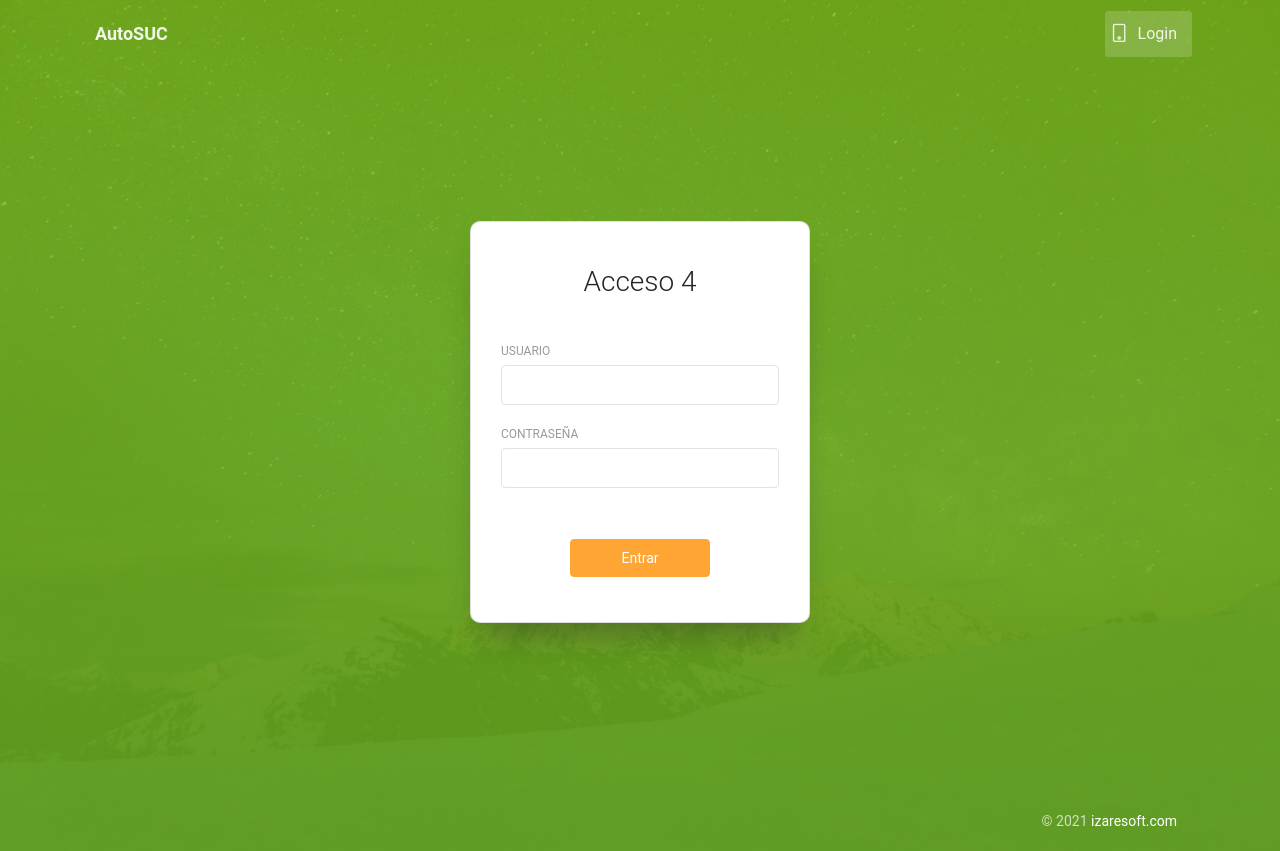
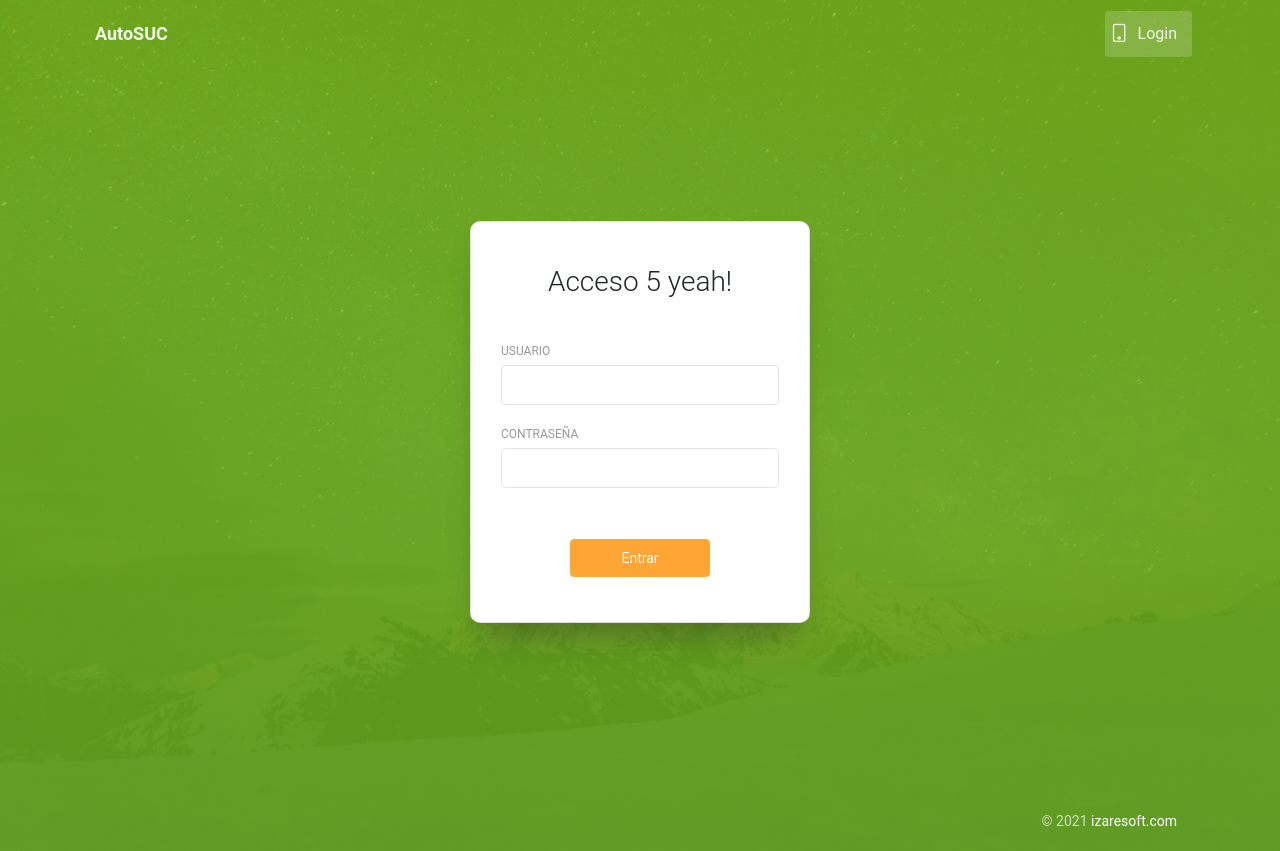
Before and after one commit to juanrr950/AutoSUC, a Django app: page /accounts/login/ in a window 1280 px wide. Run offline with Django 3.2, Linux system fonts and the light colour scheme; parts of the project's set-up code (start-up, migrations or seed data) failed here and were passed over; some libraries are stand-ins or nearby versions.

Commit message:
pruebas docker

```diff
--- a/main/templates/registration/login.html
+++ b/main/templates/registration/login.html
@@ -65,7 +65,7 @@
                         {% csrf_token %}
                             <div class="card card-login card-hidden">
                                 <div class="card-header ">
-                                    <h3 class="header text-center">Acceso 4</h3>
+                                    <h3 class="header text-center">Acceso 5 yeah!</h3>
                                 </div>
                                 <div class="card-body ">
                                     <div class="card-body">
```
